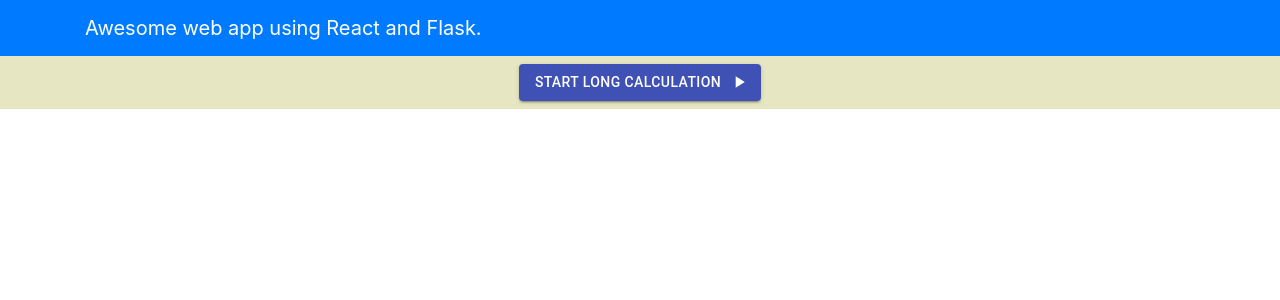
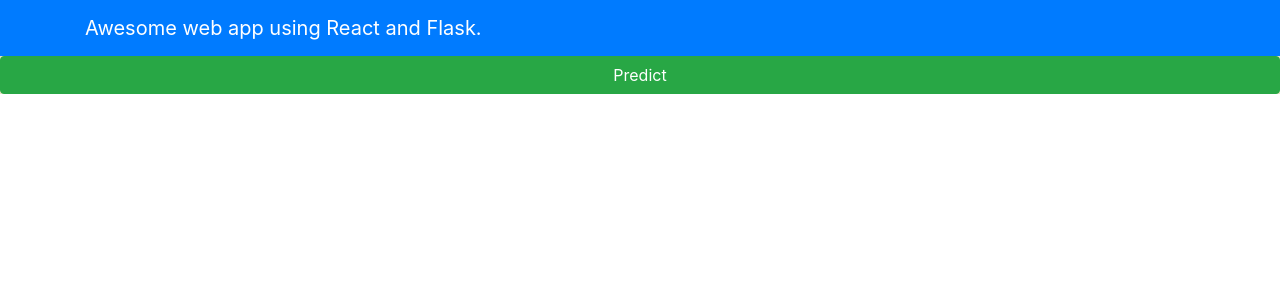
Before and after one commit to lmiguelgato/react-flask-template, a React (Create React App) app: page / in a window 1280 px wide. Shown: the top 300 px of the page. Built offline with nearby package versions, Linux system fonts and the light colour scheme.

Commit message:
Update App component, add button to start long task.

```diff
--- a/src/App.js
+++ b/src/App.js
@@ -1,8 +1,41 @@
+import React, { Component } from 'react';
 import { Navbar, NavbarBrand } from 'reactstrap'
-import IconLabelButtons from './components/Button'
+import Button from 'react-bootstrap/Button';
 import './App.css';
 
-function App() {
+
+class App extends Component {
+
+  constructor(props) {
+    super(props);
+
+    this.state = {
+      isLoading: false
+    };
+  }
+
+  handlePredictClick = (event) => {
+    this.setState({ isLoading: true });
+    fetch('http://127.0.0.1:5000/longtask',
+      {
+        headers: {
+          'Accept': 'application/json',
+          'Content-Type': 'application/json'
+        },
+        method: 'POST',
+        body: JSON.stringify({"elementid": "1", "userid": "2"})
+      })
+      .then(response => response.json())
+      .then(response => {
+        this.setState({
+          isLoading: false
+        });
+      });
+  }
+
+  render() {
+    const isLoading = this.state.isLoading;
+
     return (
       <div className="App">
         <Navbar dark color="primary">
@@ -10,9 +43,16 @@ function App() {
             <NavbarBrand href="/">Awesome web app using React and Flask.</NavbarBrand>
           </div>
         </Navbar>
-      <IconLabelButtons />
+        <Button
+          block
+          variant="success"
+          disabled={isLoading}
+          onClick={!isLoading ? this.handlePredictClick : null}>
+          { isLoading ? 'Making prediction' : 'Predict' }
+        </Button>
       </div>
     );
   }
+}
 
 export default App;
```
Lines whose indentation alone changed are shown as unchanged.
